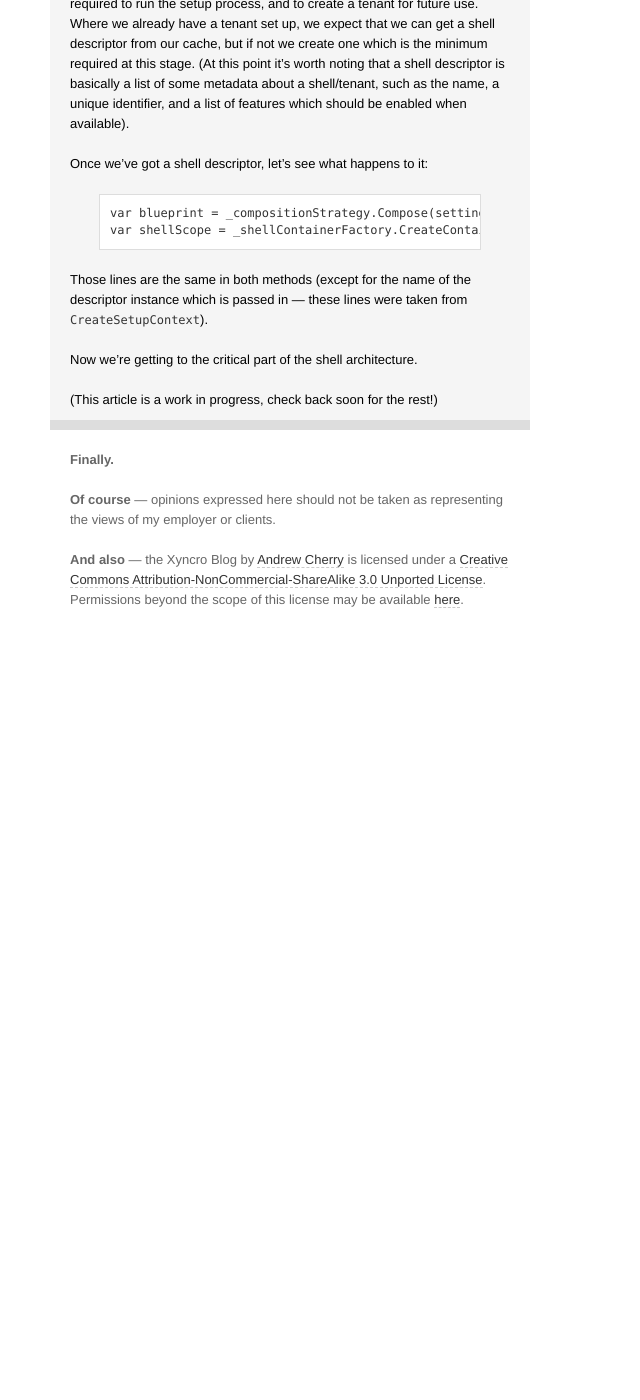
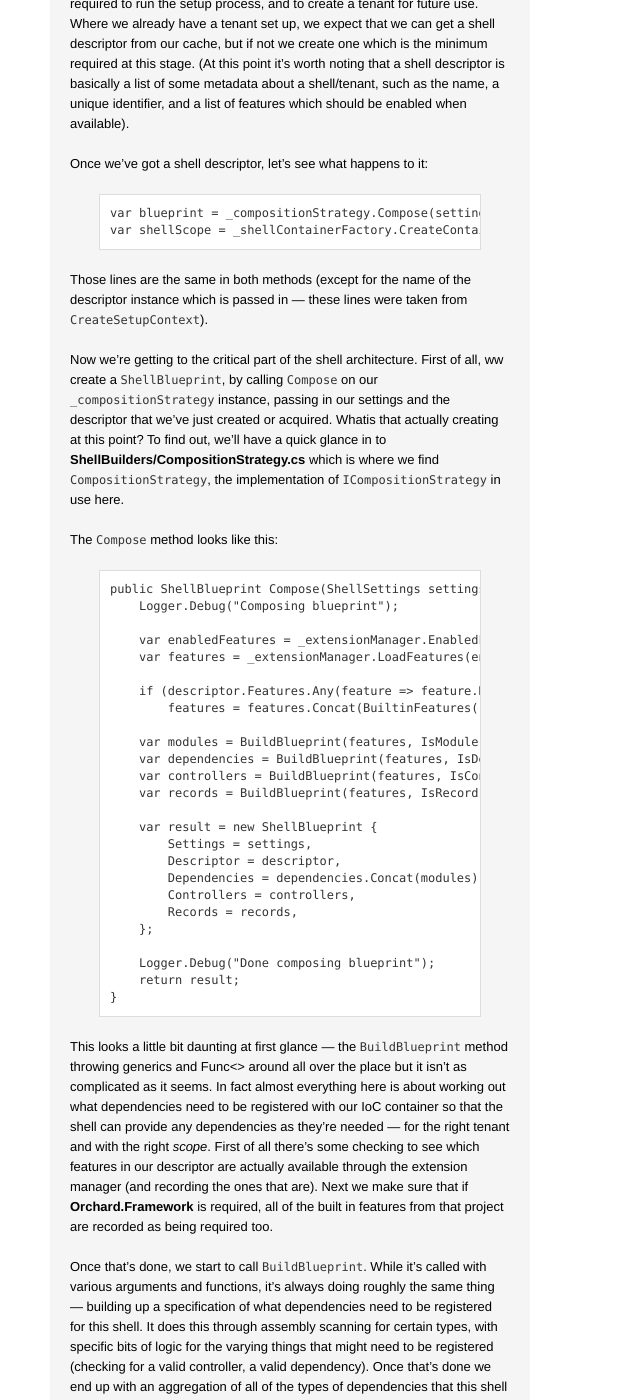
Before and after one commit to kolektiv/kolektiv.github.io, a Jekyll site: the page built from _posts/2011-09-01-orchard-host.md, in a window 1280 px wide and 1400 px high, scrolled down 4422 px. Shown: the whole window, without its empty margins (0-640 px from the left). Built offline with Jekyll 4.4.1, drawn with Linux system fonts in a browser that asks for light colours; before the commit the page ends 5052 px from its top, so only the background shows below that; some of the changed text lies outside the part shown.

Commit message:
editing host article

```diff
--- a/_posts/2011-09-01-orchard-host.md
+++ b/_posts/2011-09-01-orchard-host.md
@@ -170,7 +170,53 @@ var shellScope = _shellContainerFactory.CreateContainer(settings, blueprint);
 
 Those lines are the same in both methods (except for the name of the descriptor instance which is passed in &mdash; these lines were taken from `CreateSetupContext`).
 
-Now we're getting to the critical part of the shell architecture.
+Now we're getting to the critical part of the shell architecture. First of all, ww create a `ShellBlueprint`, by calling `Compose` on our `_compositionStrategy` instance, passing in our settings and the descriptor that we've just created or acquired. Whatis that actually creating at this point? To find out, we'll have a quick glance in to **ShellBuilders/CompositionStrategy.cs** which is where we find `CompositionStrategy`, the implementation of `ICompositionStrategy` in use here.
+
+The `Compose` method looks like this:
+
+{% highlight csharp %}
+
+public ShellBlueprint Compose(ShellSettings settings, ShellDescriptor descriptor) {
+    Logger.Debug("Composing blueprint");
+
+    var enabledFeatures = _extensionManager.EnabledFeatures(descriptor);
+    var features = _extensionManager.LoadFeatures(enabledFeatures);
+
+    if (descriptor.Features.Any(feature => feature.Name == "Orchard.Framework"))
+        features = features.Concat(BuiltinFeatures());
+
+    var modules = BuildBlueprint(features, IsModule, BuildModule);
+    var dependencies = BuildBlueprint(features, IsDependency, (t, f) => BuildDependency(t, f, descriptor));
+    var controllers = BuildBlueprint(features, IsController, BuildController);
+    var records = BuildBlueprint(features, IsRecord, (t, f) => BuildRecord(t, f, settings));
+
+    var result = new ShellBlueprint {
+        Settings = settings,
+        Descriptor = descriptor,
+        Dependencies = dependencies.Concat(modules).ToArray(),
+        Controllers = controllers,
+        Records = records,
+    };
+
+    Logger.Debug("Done composing blueprint");
+    return result;
+}
+
+{% endhighlight %}
+
+This looks a little bit daunting at first glance &mdash; the `BuildBlueprint` method throwing generics and Func<> around all over the place but it isn't as complicated as it seems. In fact almost everything here is about working out what dependencies need to be registered with our IoC container so that the shell can provide any dependencies as they're needed &mdash; for the right tenant and with the right *scope*. First of all there's some checking to see which features in our descriptor are actually available through the extension manager (and recording the ones that are). Next we make sure that if **Orchard.Framework** is required, all of the built in features from that project are recorded as being required too.
+
+Once that's done, we start to call `BuildBlueprint`. While it's called with various arguments and functions, it's always doing roughly the same thing &mdash; building up a specification of what dependencies need to be registered for this shell. It does this through assembly scanning for certain types, with specific bits of logic for the varying things that might need to be registered (checking for a valid controller, a valid dependency). Once that's done we end up with an aggregation of all of the types of dependencies that this shell is going to need, based on the features that have been described.
+
+This is now what we need to actually build our shell scope through the call we saw earlier to `shellContainerFactory.CreateContainer`.
+
+<aside>
+<p>
+At this point it's probably a good idea to make sure you're familiar with the concepts of Lifetime/Scope in Autofac if you want this to make good sense. It's not trivial but it is rather well defined and Nick Blumhardt has an excellent article laying it all out: <a href="http://nblumhardt.com/2011/01/an-autofac-lifetime-primer/">An Autofac Lifetime Primer</a>. It's worth reading that if you really want to understand Orchard Internals &mdash; Orchard is using Autofac directly in this area.
+</p>
+</aside>
+
+
 
 (This article is a work in progress, check back soon for the rest!)
 
```
